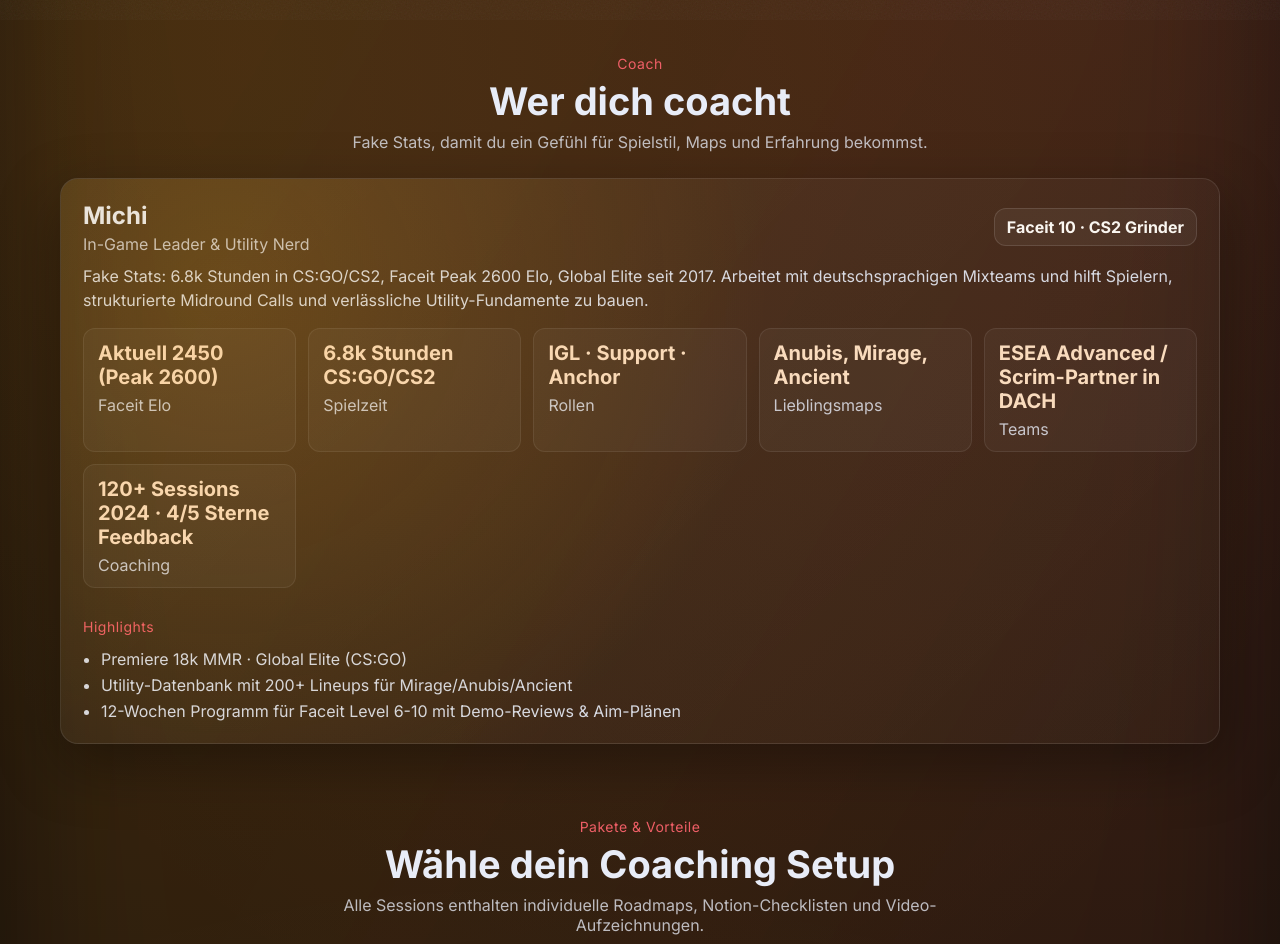
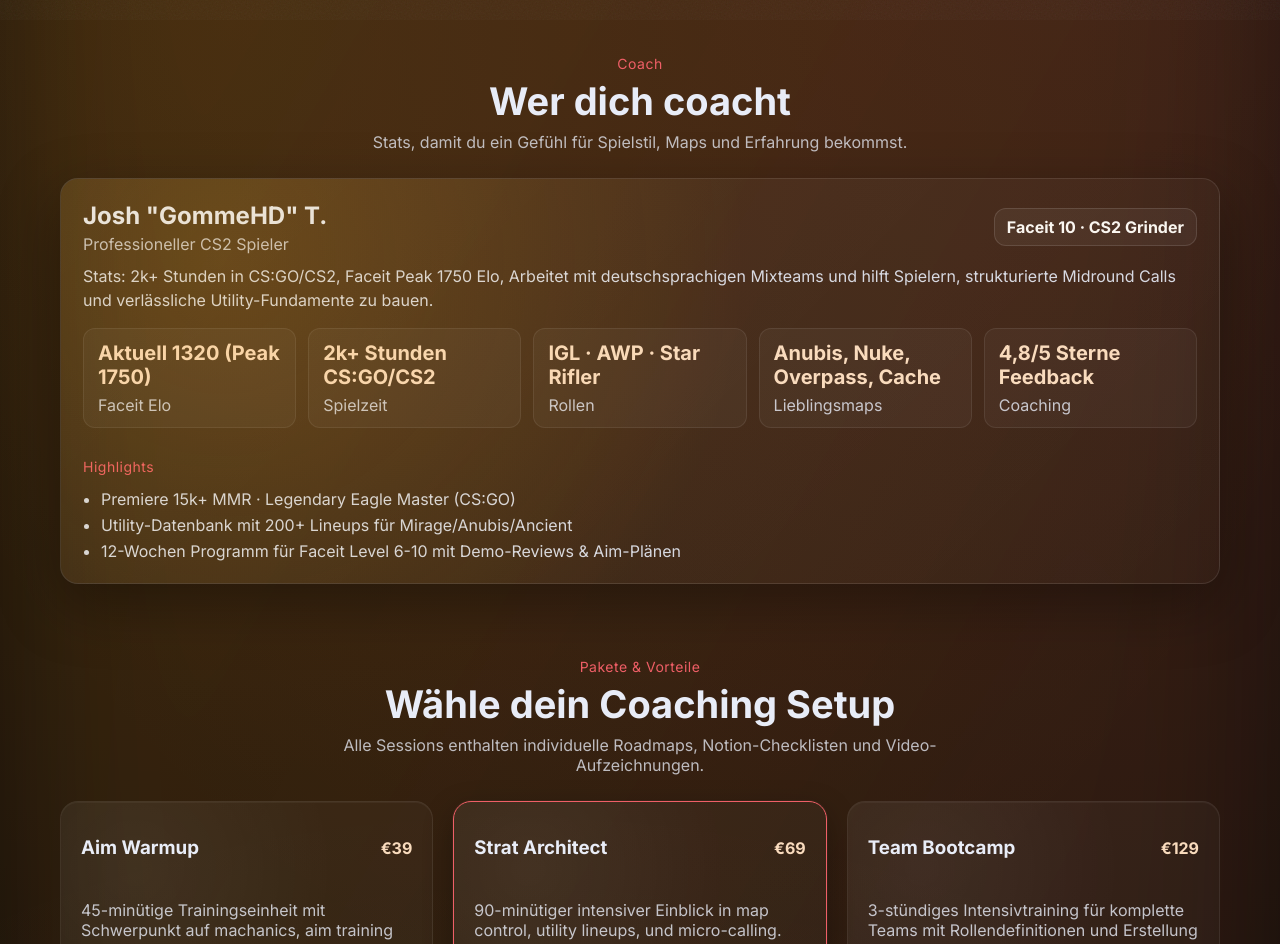
Before and after one commit to lagopodus/cs2-coaching, a React (Create React App) app: page / in a window 1280 px wide. Shown: the part 780-1724 px from the top of the page. Built offline with nearby package versions, Linux system fonts and the light colour scheme.

Commit message:
Coaching added

```diff
--- a/src/App.js
+++ b/src/App.js
@@ -82,19 +82,18 @@
 ];
 
 const coach = {
-  name: 'Michi',
-  title: 'In-Game Leader & Utility Nerd',
-  bio: 'Fake Stats: 6.8k Stunden in CS:GO/CS2, Faceit Peak 2600 Elo, Global Elite seit 2017. Arbeitet mit deutschsprachigen Mixteams und hilft Spielern, strukturierte Midround Calls und verlässliche Utility-Fundamente zu bauen.',
+  name: 'Josh "GommeHD" T.',
+  title: 'Professioneller CS2 Spieler',
+  bio: 'Stats: 2k+ Stunden in CS:GO/CS2, Faceit Peak 1750 Elo, Arbeitet mit deutschsprachigen Mixteams und hilft Spielern, strukturierte Midround Calls und verlässliche Utility-Fundamente zu bauen.',
   stats: [
-    { label: 'Faceit Elo', value: 'Aktuell 2450 (Peak 2600)' },
-    { label: 'Spielzeit', value: '6.8k Stunden CS:GO/CS2' },
-    { label: 'Rollen', value: 'IGL · Support · Anchor' },
-    { label: 'Lieblingsmaps', value: 'Anubis, Mirage, Ancient' },
-    { label: 'Teams', value: 'ESEA Advanced / Scrim-Partner in DACH' },
-    { label: 'Coaching', value: '120+ Sessions 2024 · 4/5 Sterne Feedback' },
+    { label: 'Faceit Elo', value: 'Aktuell 1320 (Peak 1750)' },
+    { label: 'Spielzeit', value: '2k+ Stunden CS:GO/CS2' },
+    { label: 'Rollen', value: 'IGL · AWP · Star Rifler' },
+    { label: 'Lieblingsmaps', value: 'Anubis, Nuke, Overpass, Cache' },
+    { label: 'Coaching', value: '4,8/5 Sterne Feedback' },
   ],
   highlights: [
-    'Premiere 18k MMR · Global Elite (CS:GO)',
+    'Premiere 15k+ MMR · Legendary Eagle Master (CS:GO)',
     'Utility-Datenbank mit 200+ Lineups für Mirage/Anubis/Ancient',
     '12-Wochen Programm für Faceit Level 6-10 mit Demo-Reviews & Aim-Plänen',
   ],
@@ -173,7 +172,7 @@
           <div className="section-header">
             <p className="eyebrow">Coach</p>
             <h2>Wer dich coacht</h2>
-            <p className="subtext">Fake Stats, damit du ein Gefühl für Spielstil, Maps und Erfahrung bekommst.</p>
+            <p className="subtext">Stats, damit du ein Gefühl für Spielstil, Maps und Erfahrung bekommst.</p>
           </div>
 
           <div className="coach-grid">
```
